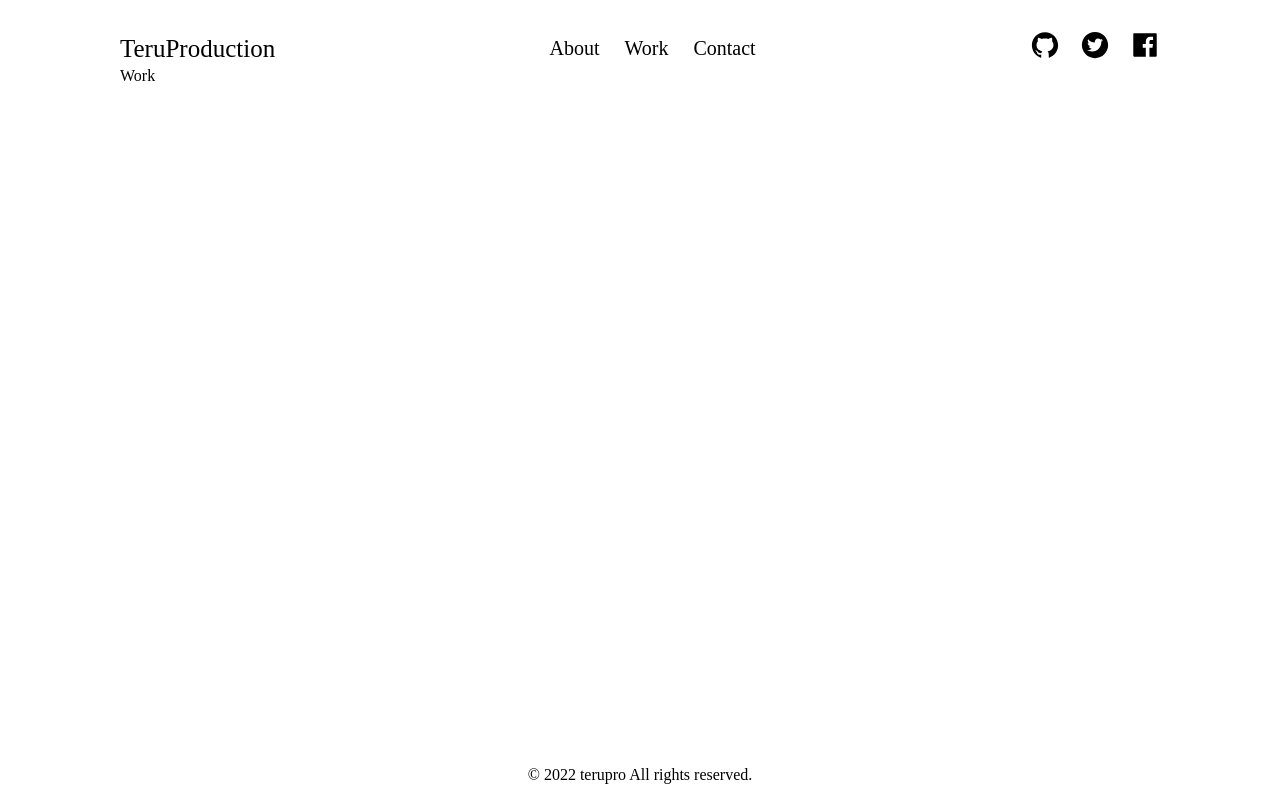
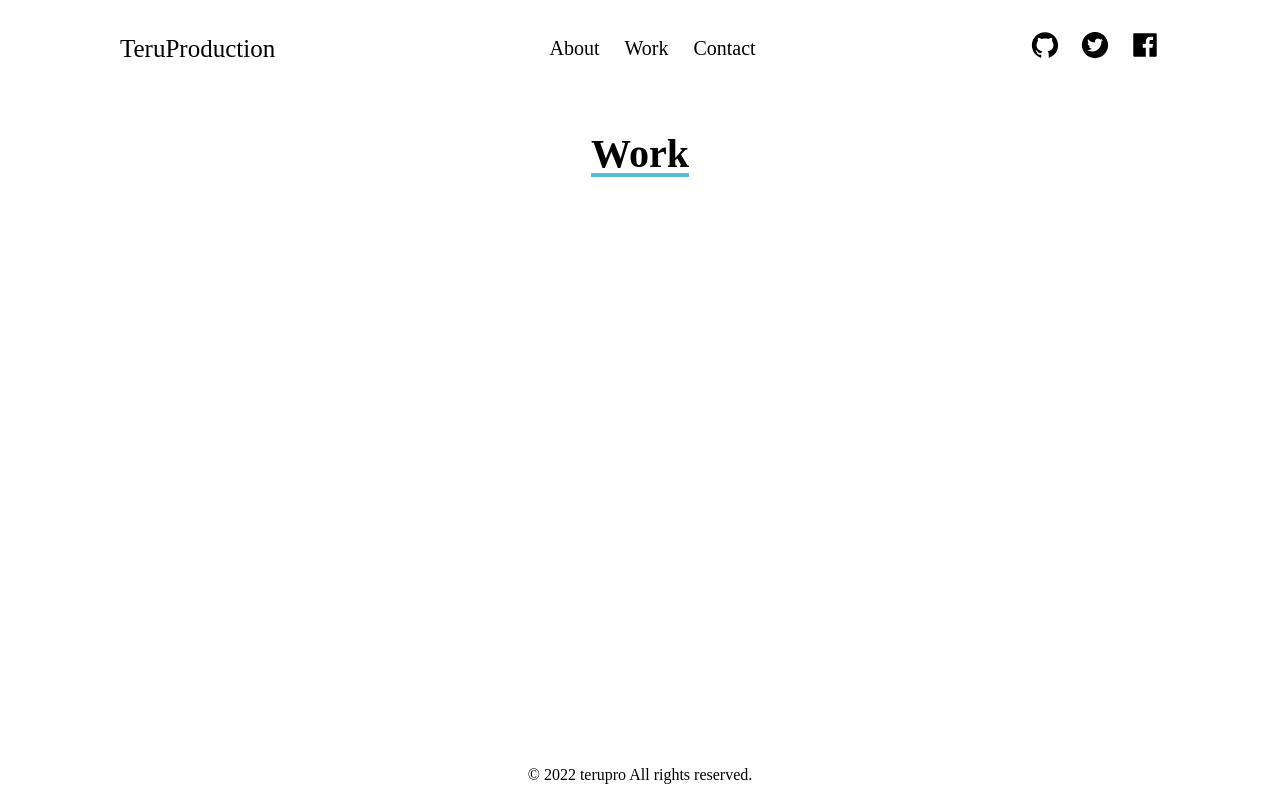
Before and after one commit to terupro/next-portfolio, a Next.js app: page /work in a window 1280 px wide. Built offline with nearby package versions, Linux system fonts and the light colour scheme.

Commit message:
✨ Headingの実装

```diff
--- /dev/null
+++ b/src/components/Heading/Heading.module.scss
@@ -0,0 +1,19 @@
+.container {
+  display: flex;
+  align-items: center;
+  justify-content: center;
+  margin-top: 30px;
+  h2 {
+    font-size: 40px;
+    position: relative;
+    &::after {
+      content: "";
+      position: absolute;
+      bottom: 0;
+      right: 0;
+      width: 100%;
+      height: 4px;
+      background: rgb(89, 187, 214);
+    }
+  }
+}
--- /dev/null
+++ b/src/components/Heading/index.jsx
@@ -0,0 +1,10 @@
+import React from "react";
+import styles from "./Heading.module.scss";
+
+export const Heading = ({ label }) => {
+  return (
+    <div className={styles.container}>
+      <h2>{label}</h2>
+    </div>
+  );
+};
--- a/src/components/Work/index.jsx
+++ b/src/components/Work/index.jsx
@@ -1,5 +1,10 @@
 import React from "react";
+import { Heading } from "../Heading";
 
 export const Work = () => {
-  return <div>Work</div>;
+  return (
+    <div>
+      <Heading label="Work" />
+    </div>
+  );
 };
```
Also changed, not shown: src/components/About/index.jsx (+6 -1 lines), src/components/Contact/index.jsx (+6 -1 lines), 2 other files (tests, documents, lock files or other folders).
